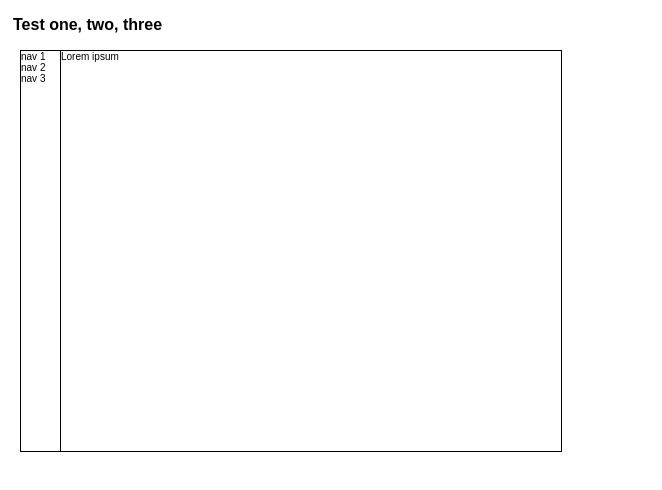
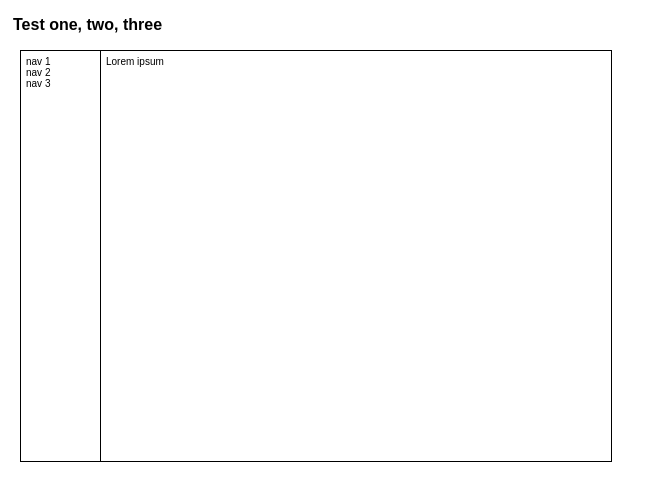
Before and after one commit to snnyu2015/snnyu2015.github.io, a plain HTML site: page index.html in a window 1280 px wide. Shown: the whole page, without its empty margins (0-662 px from the left). Drawn offline with Linux system fonts and the light colour scheme.

Commit message:
Update index.html

```diff
--- a/index.html
+++ b/index.html
@@ -34,6 +34,7 @@ width: 200px;
 	position: absolute;
 	top:40px;
 	left:10px;
+		padding:5px;
 
 }
 
@@ -49,7 +50,8 @@ width: 500px;
 	margin:10px;
 	position: absolute;
 	top:40px;
-	left:50px;
+	left:90px;
+	padding:5px;
 
 }
 
```
